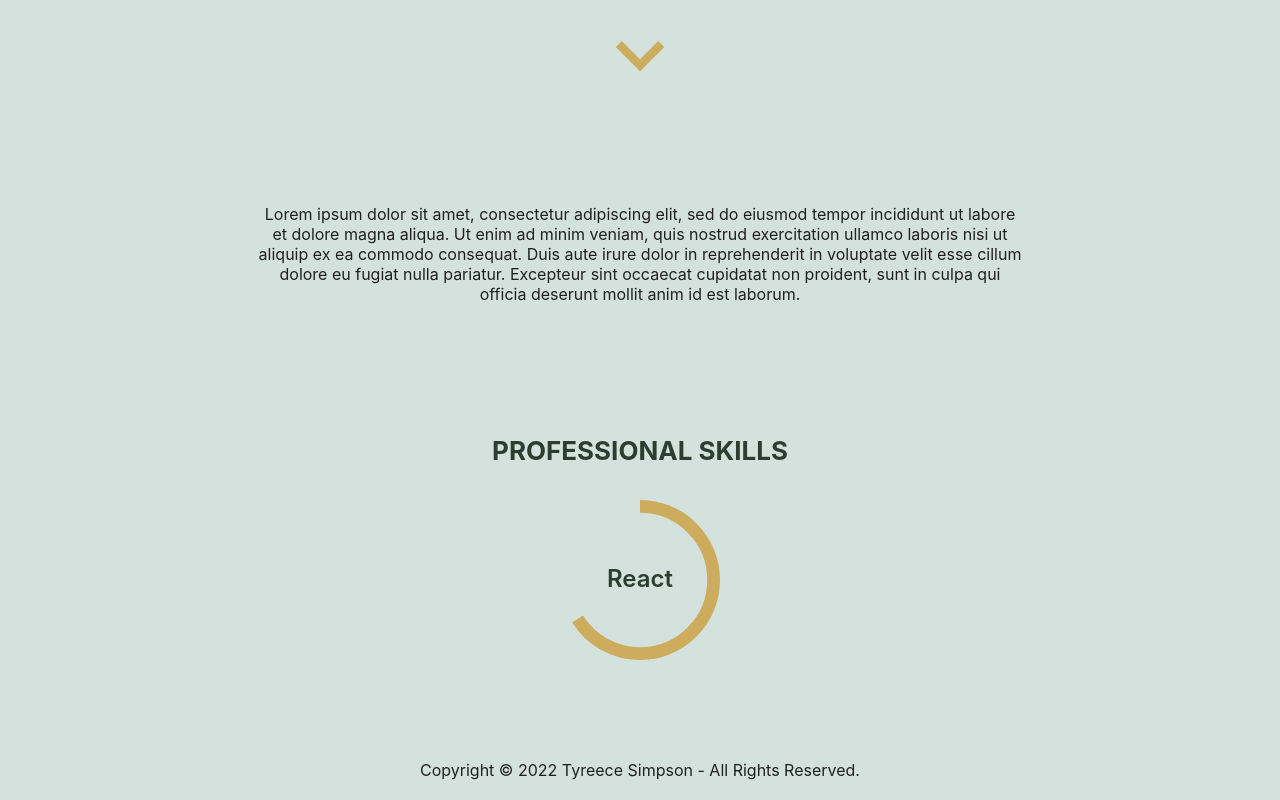
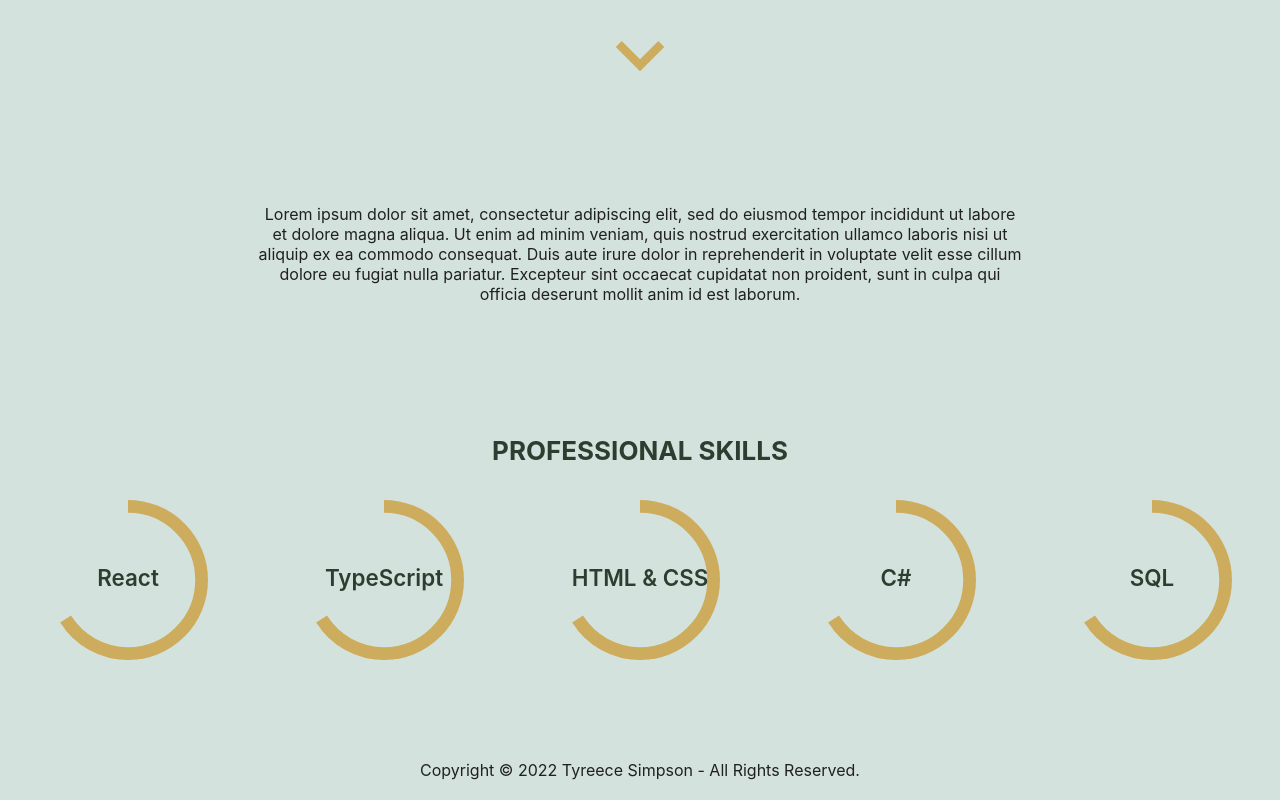
Before and after one commit to Tyreece-Jay/portfolio, a React (Create React App) app: page / in a window 1280 px wide. Shown: the part 612-1412 px from the top of the page. Built offline with nearby package versions, Linux system fonts and the light colour scheme.

Commit message:
Added more skills

```diff
--- a/src/App.css
+++ b/src/App.css
@@ -53,7 +53,7 @@
 }
 
 .CircularProgressbar .CircularProgressbar-text {
-  font-size: 15px;
+  font-size: 14px;
   font-weight: 600;
   fill: #2C3E2F;
 }
--- a/src/App.js
+++ b/src/App.js
@@ -24,8 +24,12 @@ function App() {
         </div>
         <div className="Skill-header">
           <h4>PROFESSIONAL SKILLS</h4>
-          <div aria-label='skills' className="Skills">
-            <CircularProgressbar value={66} text={`React`} />
+          <div className="Skills">
+            <CircularProgressbar value={66} text={`React`}/>
+            <CircularProgressbar value={66} text={`TypeScript`}/>
+            <CircularProgressbar value={66} text={`HTML & CSS`}/>
+            <CircularProgressbar value={66} text={`C#`}/>
+            <CircularProgressbar value={66} text={`SQL`}/>
           </div>
         </div>
       </body>
```
Also changed, not shown: 1 other file (tests, documents, lock files or other folders).
